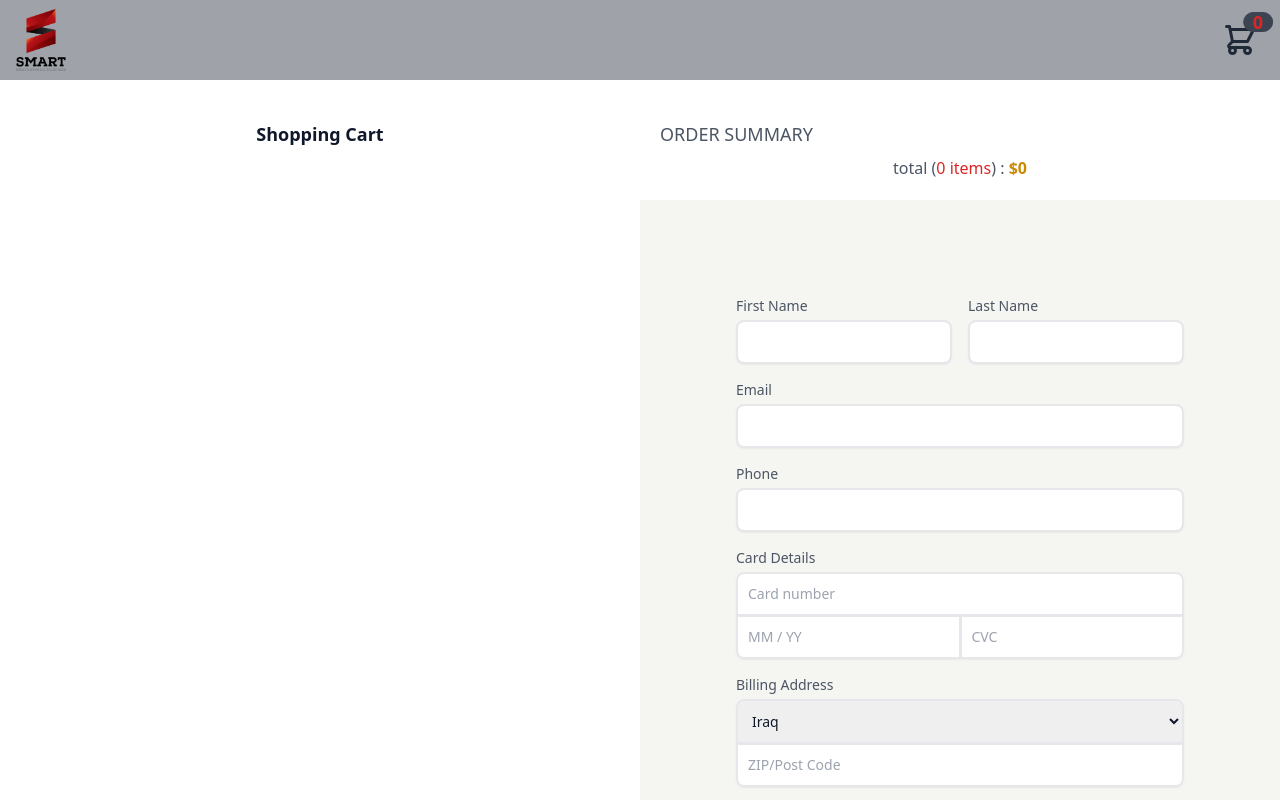
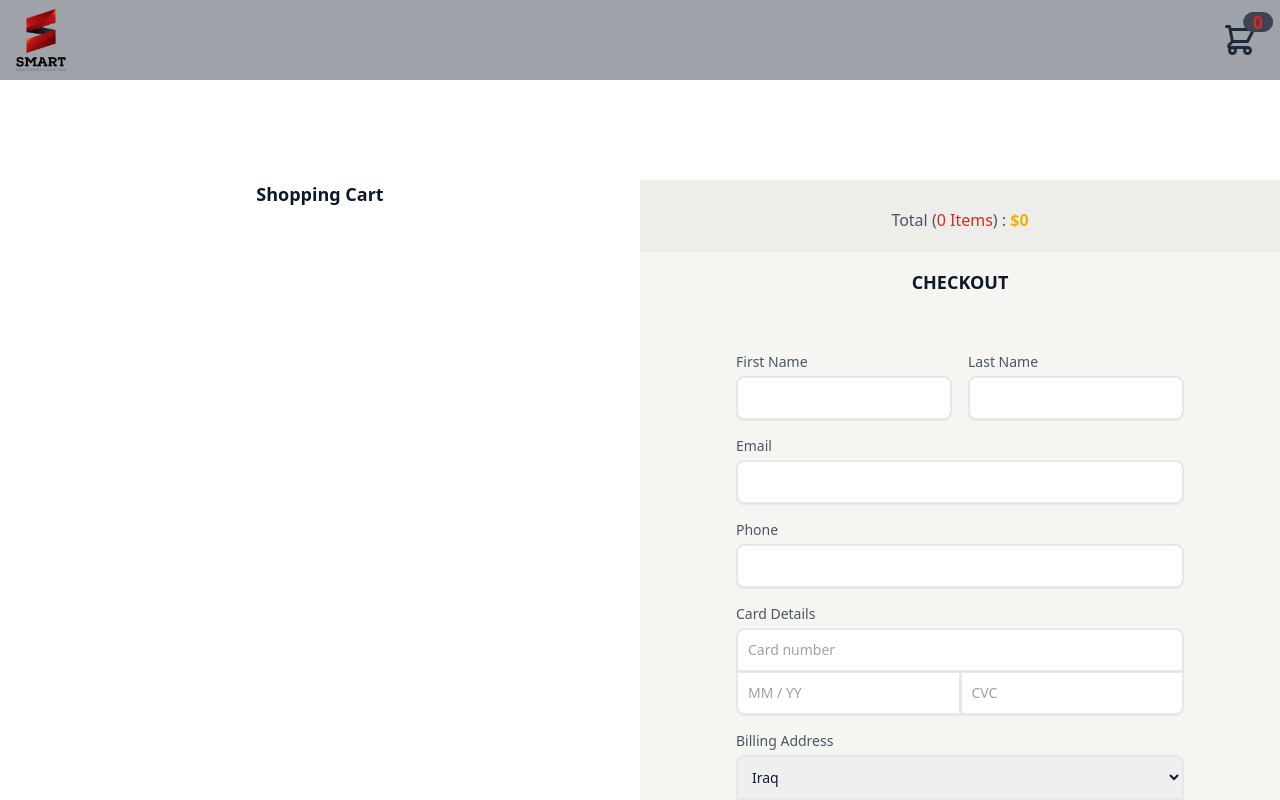
Before and after one commit to Shajwan-Namiq/bag-shop, a React (Create React App) app: page /cartValue in a window 1280 px wide. Shown: the top 800 px of the page. Built offline with nearby package versions, Linux system fonts and the light colour scheme.

Commit message:
update form

```diff
--- a/src/components/CartValue.js
+++ b/src/components/CartValue.js
@@ -1,4 +1,4 @@
-import Total from "./Total";
+ import Total from "./Total";
 import CardsDetail from "./CardsDetail";
 import { useSelector } from "react-redux";
 import Form from "./Form";
@@ -7,14 +7,15 @@ function Cart() {
   const cart = useSelector((state) => state.cart);
 
   return (
-    <div className="cart bg-white ">
+    <div className="cart bg-white py-20">
       <section>
         <div class="relative mx-auto max-w-screen-2xl">
           <div class="grid grid-cols-1 md:grid-cols-2">
-
-            <div className="cart__left mt-10">
+            <div className="cart__left mt-5">
               <div>
-                <h3 className="text-center text-slate-900 font-bold text-lg">Shopping Cart</h3>
+                <h3 className="text-center text-slate-900 font-bold text-lg">
+                  Shopping Cart
+                </h3>
 
                 {cart?.map((item) => (
                   <>
@@ -35,7 +36,10 @@ function Cart() {
             </div>
 
             <div className="cart__right mt-5">
-              <Total />
+              <div className="bg-[#edede9]">
+                <Total />
+              </div>
+
               <Form />
             </div>
           </div>
--- a/src/components/Form.js
+++ b/src/components/Form.js
@@ -1,12 +1,12 @@
 import React from 'react'
-
 
 function Form() {
   return (
-    <>
-      <h1 class="sr-only">Checkout</h1>
-
-      <div class="bg-[#edede992]  py-12 md:py-24 text-slate-900">
+    <div className="bg-[#edede992]">
+      <h1 class="py-4 text-lg font-bold   text-slate-900 text-center uppercase">
+        Checkout
+      </h1>
+      <div class=" py-5 md:py-10 text-slate-900">
         <div class="mx-auto max-w-lg px-4 lg:px-8">
           <form class="grid grid-cols-6 gap-4">
             <div class="col-span-3">
@@ -163,7 +163,7 @@ function Form() {
           </form>
         </div>
       </div>
-    </>
+    </div>
   );
 }
 
--- a/src/components/Total.js
+++ b/src/components/Total.js
@@ -16,14 +16,14 @@ function Total() {
   };
 
   return (
-    <div className="p-5 text-gray-600 ">
-      <h2 className="text-lg mb-2 ">ORDER SUMMARY</h2>
+    <div className="p-5  text-gray-600 ">
+      <h2 className="text-lg mb-2 "> </h2>
       <div className="flex justify-center">
         <p className="total__p">
-          total (
-          <span className="text-red-600">{getTotal().totalQuantity} items</span>
+          Total (
+          <span className="text-red-600">{getTotal().totalQuantity} Items</span>
           ) :{" "}
-          <strong className="text-yellow-600">${getTotal().totalPrice}</strong>
+          <strong className="text-yellow-500">${getTotal().totalPrice}</strong>
         </p>
       </div>
     </div>
```
